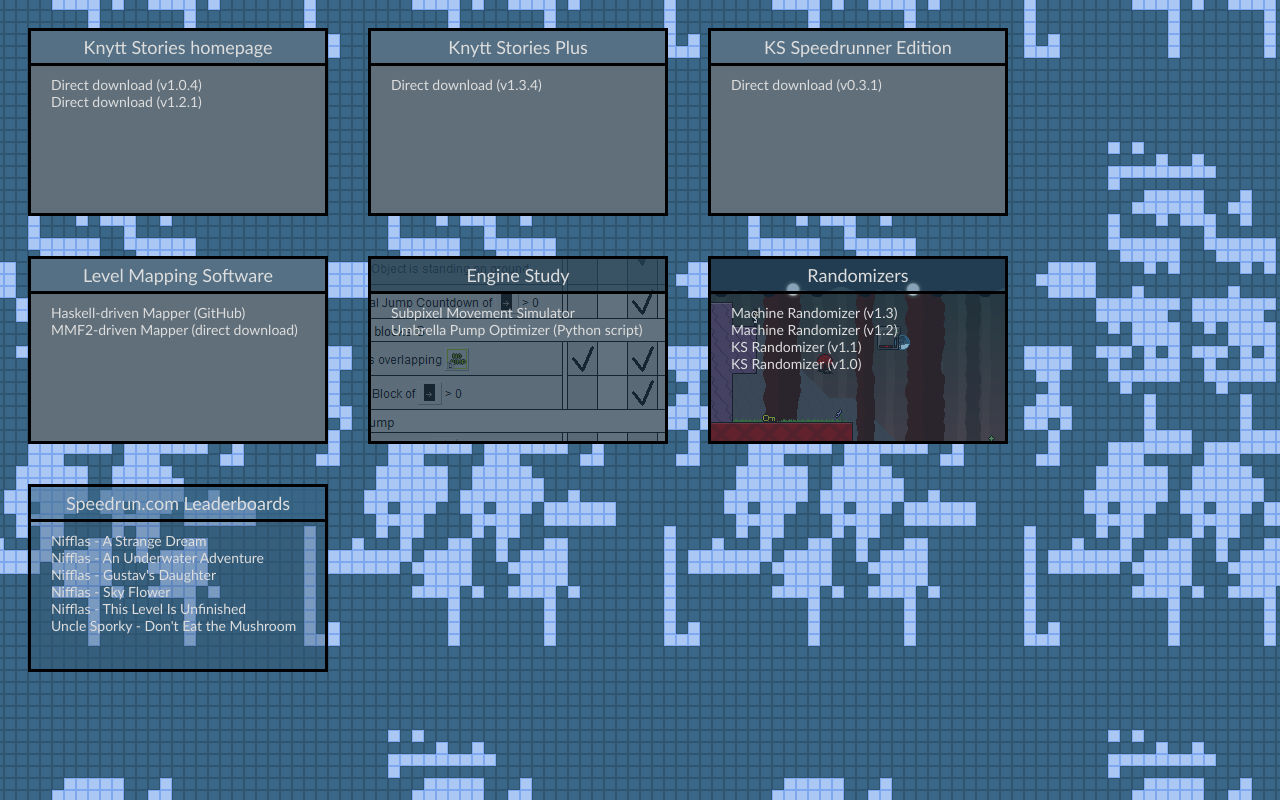
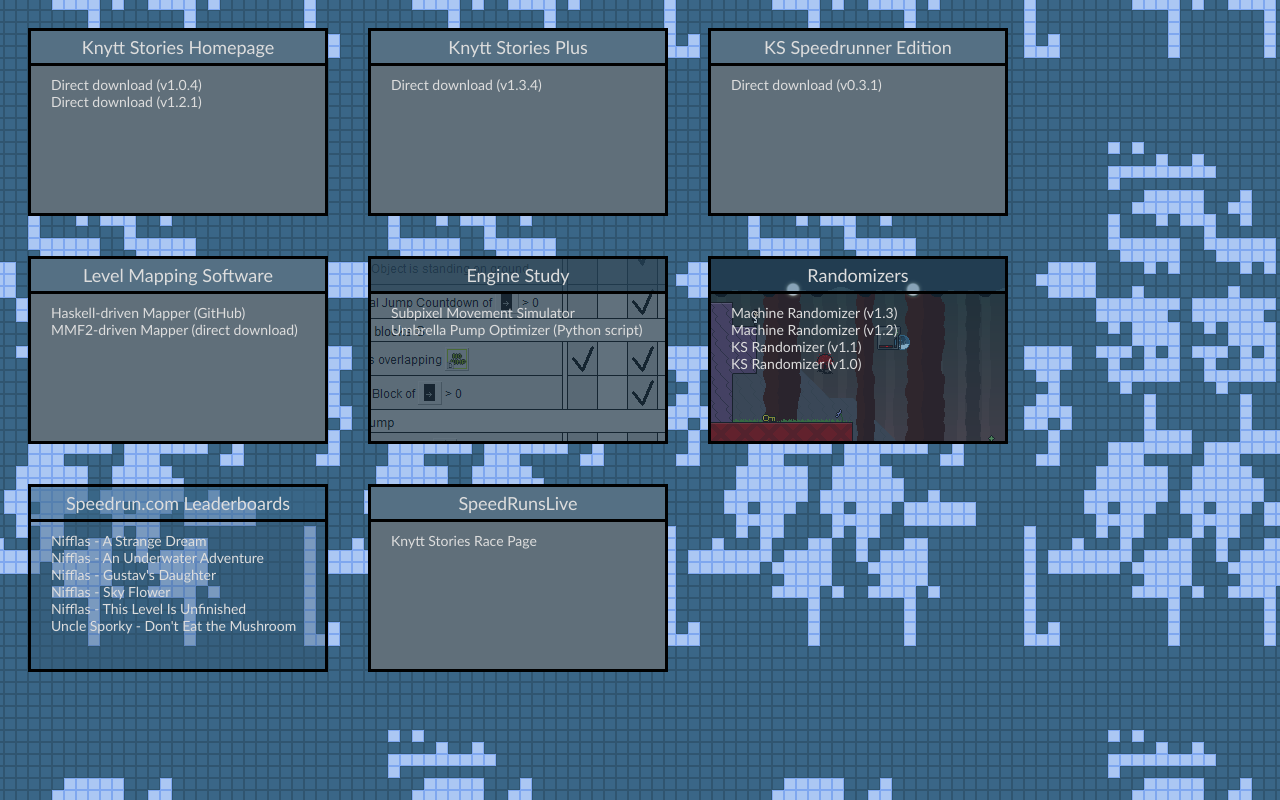
Before and after one commit to Gliperal/KSRuns, a plain HTML site: page WebContent/resources/index.html in a window 1280 px wide. Drawn offline with Linux system fonts and the light colour scheme.

Commit message:
Added SRL link to resources page

```diff
--- a/WebContent/resources/index.html
+++ b/WebContent/resources/index.html
@@ -73,7 +73,7 @@
 	<a target="_blank" href="http://nifflas.ni2.se/games/" class="resource">
 		<table cellpadding=0 cellspacing=0>
 		<tr><td class="resource-title">
-			Knytt Stories homepage
+			Knytt Stories Homepage
 		</td></tr>
 		<tr><td class="resource-body" valign="top">
 			<a target="_blank" href="http://nifflas.ni2.se/games/Knytt%20Stories%20104.exe">Direct download (v1.0.4)</a>
@@ -162,6 +162,16 @@
 		</td></tr>
 		</table>
 	</a>
+	<a target="_blank" href="http://www.speedrunslive.com/" class="resource">
+		<table cellpadding=0 cellspacing=0>
+		<tr><td class="resource-title">
+			SpeedRunsLive
+		</td></tr>
+		<tr><td class="resource-body" valign="top">
+			<a target="_blank" href="http://www.speedrunslive.com/races/game/#!/knyttstories/1">Knytt Stories Race Page</a>
+		</td></tr>
+		</table>
+	</a>
 	<!--a target="_blank" href="" class="resource">
 		<table cellpadding=0 cellspacing=0>
 		<tr><td class="resource-title">
```
